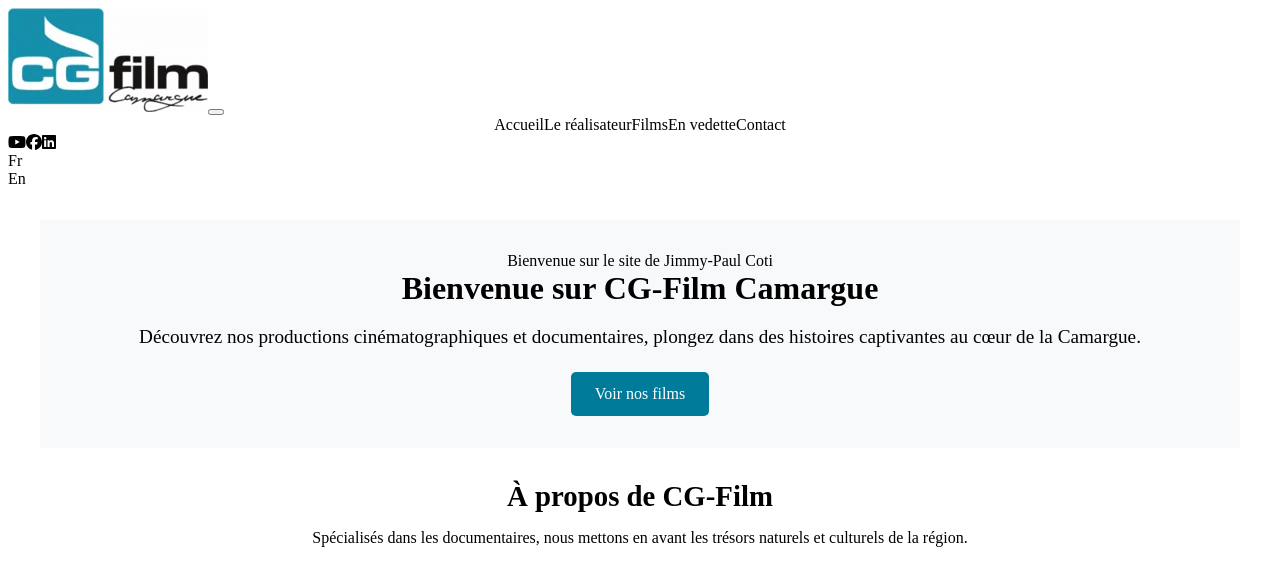
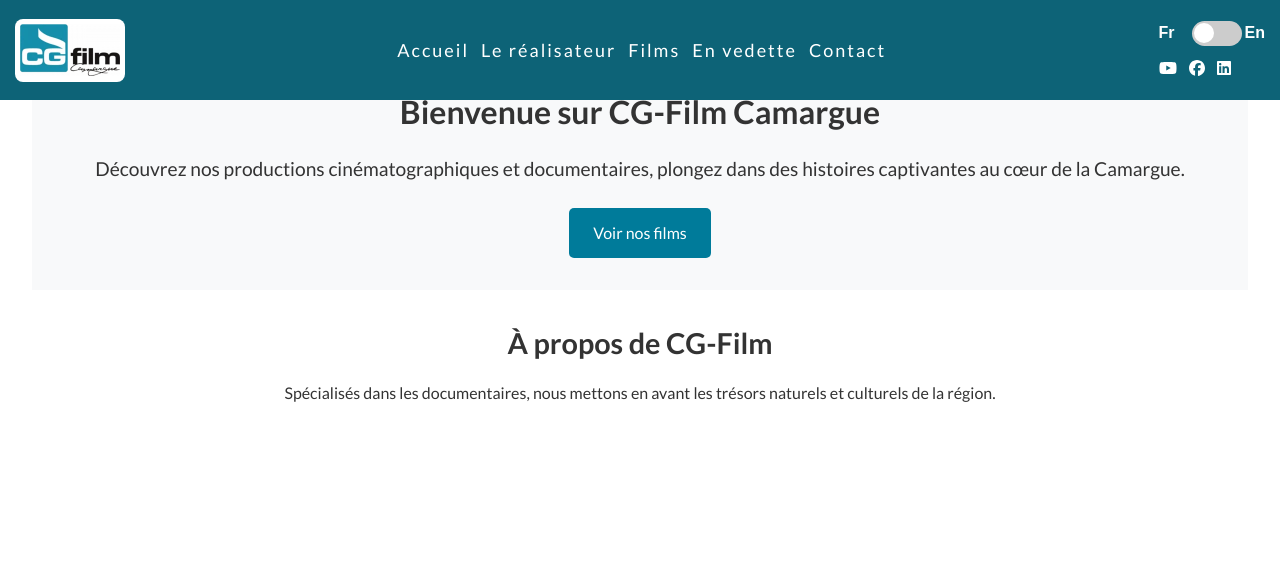
Before and after one commit to Annesophie55/cgfilm_site, a Nuxt app: page / in a window 1280 px wide. Shown: the top 586 px of the page. Built offline with nearby package versions, Linux system fonts and the light colour scheme.

Commit message:
build version de nuxt/image

```diff
--- a/assets/scss/_base.scss
+++ b/assets/scss/_base.scss
@@ -7,6 +7,15 @@
 
 * {
   box-sizing: border-box;
+}
+
+body {
+  font-family: var(--font-primary);
+  font-size: 16px;
+  line-height: 1.5;
+  color: var(--gray-dark);
+  margin: 0;
+  background-color: var(--white);
 }
 
 ul{
@@ -24,3 +33,10 @@
 img{
   max-width: 100%;
 }
+
+.container {
+  width: 100%;
+  max-width: 1200px;
+  margin: 0 auto;
+  padding: 0 20px;
+}
--- a/assets/scss/_flex.scss
+++ /dev/null
@@ -1,43 +0,0 @@
-.d-flex{
-  display: flex;
-}
-
-.flex-row {
-  flex-direction: row;
-}
-
-.flex-column {
-  flex-direction: column;
-}
-
-.flex-fill {
-  flex: 1 1 auto;
-}
-
-.flex-center {
-  justify-content: center;
-  align-items: center;
-}
-
-.flex-between {
-  justify-content: space-between;
-  align-items: center;
-}
-
-.flex-around {
-  justify-content: space-around;
-  align-items: center;
-}
-
-.flex-evenly {
-  justify-content: space-evenly;
-  align-items: center;
-}
-
-.d-block {
-  display: block;
-}
-
-.align-top {
-  align-items: start;
-}
--- a/assets/scss/_mixins.scss
+++ b/assets/scss/_mixins.scss
@@ -1,3 +1,4 @@
+/* xs mixin for extra small devices */
 @mixin xs {
   @media (max-width: 576px) {
     @content;
@@ -9,8 +10,6 @@
     @content;
   }
 }
-
-
 @mixin md {
   @media (min-width: 769px) and (max-width: 992px) {
     @content;
@@ -24,7 +23,44 @@
 }
 
 @mixin xl {
-  @media (min-width: 1200px) {
+  @media (min-width: 1201px) {
     @content;
   }
 }
+
+
+
+@mixin flex-center {
+  display: flex;
+  justify-content: center;
+  align-items: center;
+}
+
+@mixin flex-row {
+  display: flex;
+  flex-direction: row;
+}
+
+@mixin flex-column {
+  display: flex;
+  flex-direction: column;
+}
+
+@mixin flex-between {
+  display: flex;
+  justify-content: space-between;
+  align-items: center;
+  flex-direction: row;
+}
+
+@mixin flex-around {
+  display: flex;
+  justify-content: space-around;
+  align-items: center;
+}
+
+@mixin flex-evenly {
+  display: flex;
+  justify-content: space-evenly;
+  align-items: center;
+}
--- a/assets/scss/_variables.scss
+++ b/assets/scss/_variables.scss
@@ -1,23 +1,45 @@
-// Couleurs principales
-$white: #FFFFFF;
-$black: #000000;
-$blue-primary: #007B9A;
-$blue-secondary: #0A819B;
-$gray-light: #E0E0E0;
-$gray-medium: #CCCCCC;
-$gray-dark: #333333;
+
+
+
+:root {// Couleurs principales
+--white: #FFFFFF;
+--black: #000000;
+--blue-primary: #007B9A;
+--blue-secondary: #0A819B;
+--gray-light: #E0E0E0;
+--gray-medium: #CCCCCC;
+--gray-dark: #333333;
 
 // Autres nuances utilisées
-$blue-accent-1: #0D6377;
-$blue-accent-2: #0F95A4;
-$blue-accent-3: #117E88;
-$blue-accent-4: #11B6CA;
-$blue-accent-5: #129FB1;
-$blue-accent-6: #69C7D3;
+--blue-accent-1: #0D6377;
+--blue-accent-2: #0F95A4;
+--blue-accent-3: #117E88;
+--blue-accent-4: #11B6CA;
+--blue-accent-5: #129FB1;
+--blue-accent-6: #69C7D3;
 
 // Transparence (si applicable, précise ton usage)
-$black-opacity-17: rgba(0, 0, 0, 0.17);
-$black-opacity-19: rgba(0, 0, 0, 0.19);
+--black-opacity-17: rgba(0, 0, 0, 0.17);
+--black-opacity-19: rgba(0, 0, 0, 0.19);
 
+//Polices
 
-//police
+//Police par défaut
+--font-primary: 'Lato', sans-serif; /* Police par défaut */
+--font-primary-light: 'Lato', sans-serif; /* Poids léger */
+--font-primary-light-italic: 'Lato', sans-serif; /* Poids léger, italique */
+--font-primary-regular: 'Lato', sans-serif; /* Poids normal */
+--font-primary-bold: 'Lato', sans-serif; /* Poids gras */
+--font-primary-bold-italic: 'Lato', sans-serif; /* Poids gras, italique */
+
+//Police titres et citations
+--font-secondary: 'Playfair Display', serif; /* Police secondaire */
+--font-secondary-regular: 'Playfair Display', serif; /* Normal */
+--font-secondary-italic: 'Playfair Display', serif; /* Italique */
+--font-secondary-bold: 'Playfair Display', serif; /* Gras */
+--font-secondary-bold-italic: 'Playfair Display', serif; /* Gras et italique */
+
+//Police manuscrite
+--font-accent: 'Dancing Script', cursive; /* Police accentuée */
+
+}
--- a/components/Header.vue
+++ b/components/Header.vue
@@ -1,37 +1,49 @@
 <template>
   <header>
     <!-- Contenu du header -->
-    <div class=''>
       <!-- Logo -->
       <nuxt-link to="/" class="logo">
         <NuxtImg
           src="/images/logo.webp"
           alt="Logo de cgfilm13"
-          width="200"
-          height="104"
+          width="100"
           priority
         />
       </nuxt-link>
 
-      <!-- Menu de navigation mobile -->
-      <button class="hamburger" aria-label="Menu" aria-controls="navigation">
-        <div></div>
-        <div></div>
-        <div></div>
-      </button>
       <!-- Navigation -->
-      <nav id="navigation" class="d-flex flex-evenly my-10" >
-        <ul class="d-flex nav-links">
-          <li class=""><nuxt-link to="/">Accueil</nuxt-link></li>
-          <li class=""><nuxt-link to="/filmMaker">Le réalisateur</nuxt-link></li>
-          <li class=""><nuxt-link to="/films">Films</nuxt-link></li>
-          <li class=""><nuxt-link to="/featured">En vedette</nuxt-link></li>
-          <li class=""><nuxt-link to="/contact">Contact</nuxt-link></li>
+      <nav id="navigation">
+        <ul class="nav-links">
+          <li class="nav-link"><nuxt-link to="/">Accueil</nuxt-link></li>
+          <li class="nav-link"><nuxt-link to="/filmMaker">Le réalisateur</nuxt-link></li>
+          <li class="nav-link"><nuxt-link to="/films">Films</nuxt-link></li>
+          <li class="nav-link"><nuxt-link to="/featured">En vedette</nuxt-link></li>
+          <li class="nav-link"><nuxt-link to="/contact">Contact</nuxt-link></li>
         </ul>
       </nav>
+    <div class="header-item-group">
+
+    <!-- Menu de navigation mobile -->
+    <button class="hamburger" aria-label="Menu" aria-controls="navigation">
+      <div></div>
+      <div></div>
+      <div></div>
+    </button>
+
+    <div class="header-extras">
+      <!-- Bouton pour changer la langue -->
+      <div class="btn-language">
+      <span class="lang-label">Fr</span>
+      <div class="switch-container">
+        <input type="checkbox" id="lang-switch" class="lang-switch-input">
+        <label for="lang-switch" class="lang-switch-label"></label>
+      </div>
+      <span class="lang-label">En</span>
+    </div>
+
 
       <!-- Lien vers les réseaux sociaux -->
-      <ul class="d-flex social-links mx-80">
+      <ul class="social-links">
         <li>
           <a href="https://www.youtube.com/user/cgfilm13" aria-label="Lien vers le youtube de cgfilm13">
             <client-only>
@@ -40,13 +52,13 @@
           </a>
         </li>
         <li>
-          <a href="https://www.linkedin.com/in/jimmy-paul-coti-90829b76/" aria-label="Lien vers le Facebook de cgfilm13">
+          <a href="https://www.facebook.com/jimmy.coty.1" aria-label="Lien vers le Facebook de cgfilm13">
             <client-only>
               <font-awesome-icon :icon="['fab', 'facebook']" />
             </client-only>
           </a>
         </li>
-        <li class="ms-30">
+        <li class="">
           <a href="https://www.linkedin.com/in/jimmy-paul-coti-90829b76/" aria-label="Lien vers le Linkedin de Jimmy Paul Coti">
             <client-only>
               <font-awesome-icon :icon="['fab', 'linkedin']" />
@@ -55,12 +67,7 @@
         </li>
       </ul>
     </div>
-
-    <div class="btn-language">
-      <span>Fr</span>
-      <div class="switch"></div>
-      <span>En</span>
-    </div>
+  </div>
   </header>
 </template>
 
@@ -68,7 +75,134 @@
 // Ajoute la logique si nécessaire
 </script>
 
-<style scoped>
+<style scoped lang="scss">
+@use '@/assets/scss/mixins' as mixins;
+@use '@/assets/scss/_base.scss' as base;
+
 /* Styles spécifiques au header */
+header{
+  background-color: var(--blue-accent-1);
+  color: var(--white);
+  position: fixed;
+  top: 0;
+  left: 0;
+  right: 0;
+  z-index: 1000;
+  @include mixins.flex-between;
+  width: 100%;
+  height: 100px;
+  transition: all 0.3s;
+
+  .logo{
+    background-color: var(--white);
+    padding: 5px 5px 0px 5px;
+    margin-left: 15px;
+    border-radius: 8px;
+  }
+}
+
+.social-links{
+  display: flex;
+  align-items: center;
+  justify-content: flex-start;
+  gap: 12px;
+  margin-top: 10px;
+}
+
+.nav-links {
+  display: flex;
+  align-items: center;
+  justify-content: flex-start;
+  gap: 12px;
+  letter-spacing: 2px;
+  font-size: 18px;
+}
+
+.hamburger{
+  display: none;
+  cursor: pointer;
+  padding: 5px;
+  margin-right: 15px;
+  background-color: var(--blue-accent-5);
+  border-radius: 5px;
+}
+
+.hamburger div {
+  width: 25px;
+  height: 3px;
+  background-color: var(--blue-accent-1);
+  margin: 5px;
+  transition: all 0.3s;
+}
+
+.header-extras{
+  margin-right: 15px;
+}
+
+// .btn-language{
+//   height: 30;
+//   display: flex;
+//   align-items: center;
+//   justify-content: center;
+//   gap: 5px;
+//   box-shadow: 0 0 5px rgba(0, 0, 0, 0.2);
+//   padding: 5px;
+// }
+
+.btn-language {
+  display: flex;
+  align-items: center;
+  gap: 10px;
+  font-family: Arial, sans-serif;
+}
+
+.lang-label {
+  font-size: 16px;
+  font-weight: bold;
+}
+
+.switch-container {
+  position: relative;
+  width: 50px;
+  height: 25px;
+}
+
+.lang-switch-input {
+  opacity: 0;
+  width: 0;
+  height: 0;
+}
+
+.lang-switch-label {
+  position: absolute;
+  cursor: pointer;
+  background-color: #ccc;
+  border-radius: 25px;
+  width: 100%;
+  height: 100%;
+  transition: background-color 0.3s;
+}
+
+.lang-switch-label:before {
+  content: "";
+  position: absolute;
+  width: 20px;
+  height: 20px;
+  background-color: white;
+  border-radius: 50%;
+  top: 2.5px;
+  left: 2.5px;
+  transition: transform 0.3s;
+}
+
+.lang-switch-input:checked + .lang-switch-label {
+  background-color: #4caf50;
+}
+
+.lang-switch-input:checked + .lang-switch-label:before {
+  transform: translateX(25px);
+}
+
+
 
 </style>
--- a/nuxt.config.ts
+++ b/nuxt.config.ts
@@ -33,7 +33,17 @@
       },
     ],
     '@nuxt/image',  // Image optimization
+    '@nuxtjs/google-fonts', // Google Fonts
   ],
+
+  googleFonts: {
+    families: {
+      'Dancing Script': [400, 700],
+      'Lato': [100, 300, 400, 700, 900],
+      'Playfair Display': [400, 700, 900],
+    },
+    display: 'swap',
+  },
 
   // Include a global plugin
   plugins: ['~/plugins/fontawesome.js'],
--- a/package.json
+++ b/package.json
@@ -14,7 +14,8 @@
     "@fortawesome/free-brands-svg-icons": "^6.7.2",
     "@fortawesome/free-solid-svg-icons": "^6.7.2",
     "@fortawesome/vue-fontawesome": "^3.0.8",
-    "@nuxt/image": "^1.9.0",
+    "@nuxt/image": "npm:@nuxt/image-nightly@latest",
+    "@nuxtjs/google-fonts": "^3.2.0",
     "@nuxtjs/i18n": "^9.1.3",
     "nuxt": "^3.15.2",
     "vue": "latest",
```
Also changed, not shown: assets/scss/main.scss (+4 -5 lines), 1 other file (tests, documents, lock files or other folders).
